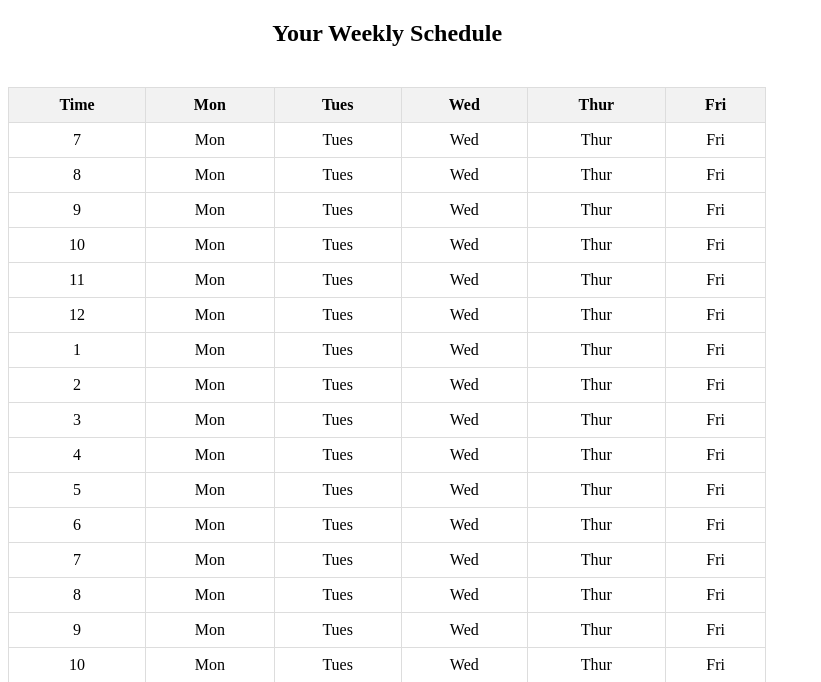
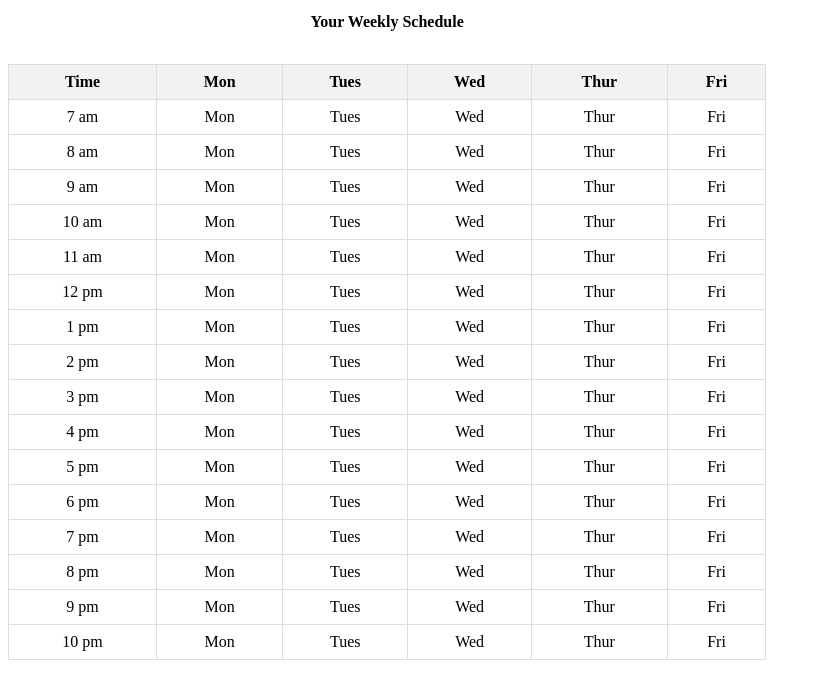
Before and after one commit to NathanPham04/Hack-UCI-2024-, a Flask app: page / in a window 1280 px wide. Shown: the part 75-757 px from the top of the page, without its empty margins (0-821 px from the left). Run offline with Flask 3, Linux system fonts and the light colour scheme.

Commit message:
Added am and pm to time

```diff
--- a/flaskr/static/styles.css
+++ b/flaskr/static/styles.css
@@ -27,3 +27,7 @@ th {
     align-items: center;
     max-width: 60%;
 }
+
+.calendar > h2 {
+    font-size: 1em;
+}
--- a/flaskr/templates/index.html
+++ b/flaskr/templates/index.html
@@ -22,8 +22,9 @@
             </thead>
             <tbody>
                 {% for hour in hours %}
+                {% set x = "am" if hour < 11 else "pm" %}
                     <tr>
-                        <td>{{hour % 12 + 1}}</td>
+                        <td>{{hour % 12 + 1}} {{x}}</td>
                         {% for day in days %}
                             <td>{{ day }}</td>
                         {% endfor %}
```
